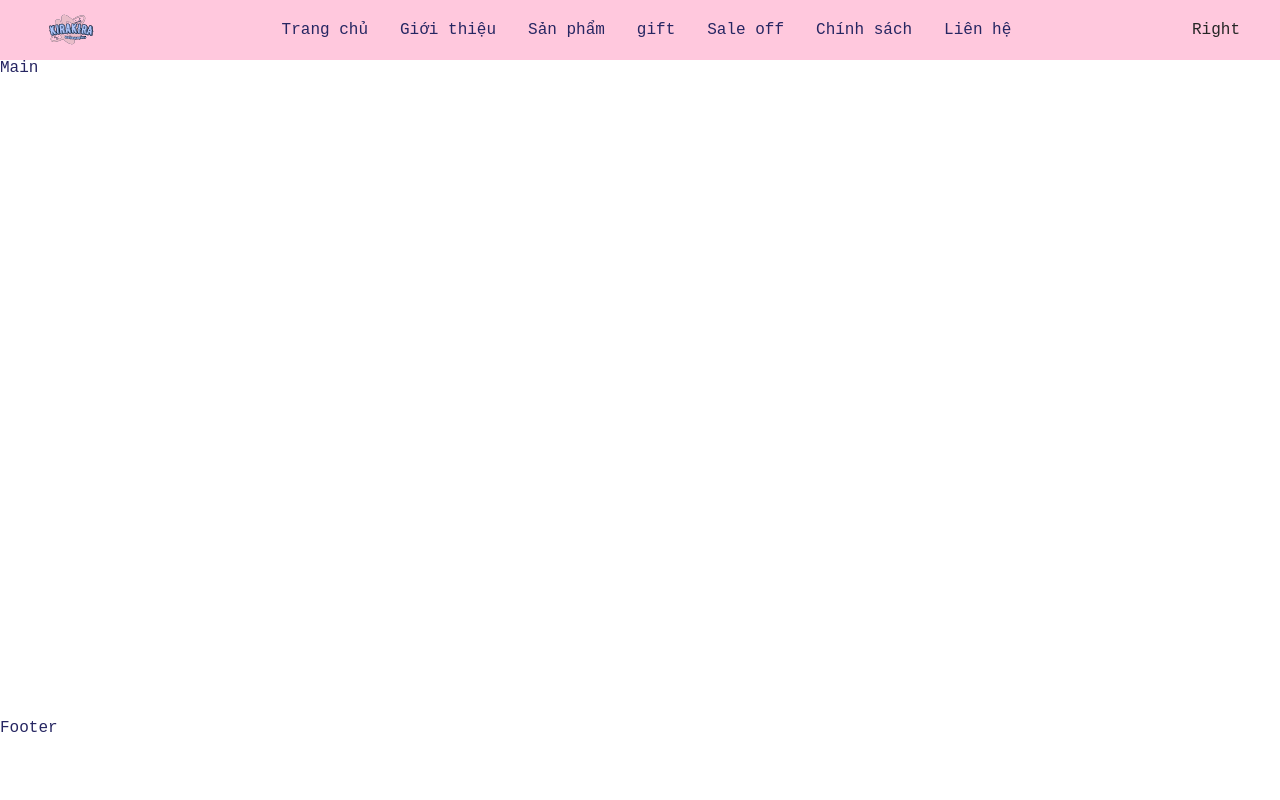
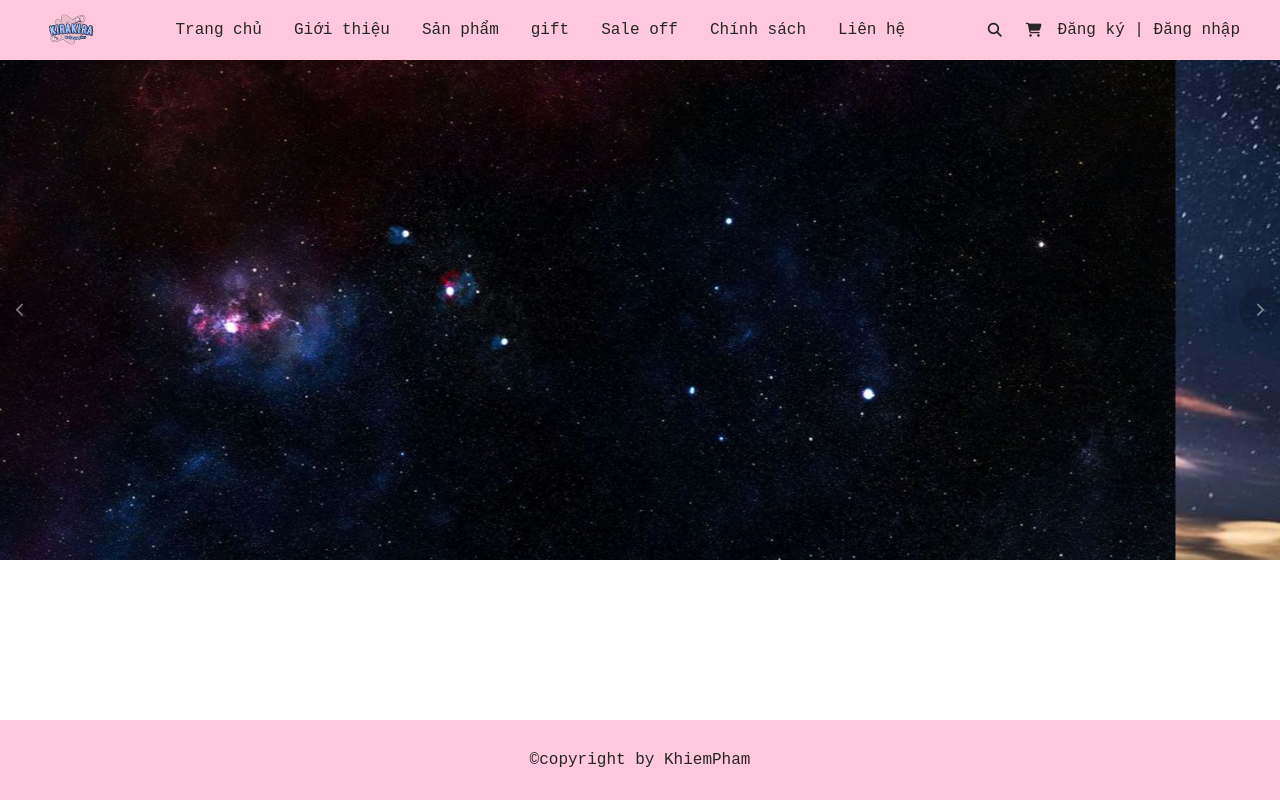
Before and after one commit to khiempham229/simple-website, a plain HTML site: page index.html in a window 1280 px wide. Drawn offline with Linux system fonts and the light colour scheme.

Commit message:
update right section header and implement carousel banner

```diff
--- a/index.html
+++ b/index.html
@@ -5,10 +5,14 @@
     <meta name="viewport" content="width=device-width, initial-scale=1.0" />
     <title>Kira Kira</title>
     <link rel="icon" type="image/x-icon" href="assets/images/logo.ico" />
-    <link rel="stylesheet" href="https://cdnjs.cloudflare.com/ajax/libs/font-awesome/6.6.0/css/all.min.css" integrity="sha512-Kc323vGBEqzTmouAECnVceyQqyqdsSiqLQISBL29aUW4U/M7pSPA/gEUZQqv1cwx4OnYxTxve5UMg5GT6L4JJg==" crossorigin="anonymous" referrerpolicy="no-referrer" />
-    <link rel="stylesheet" href="styles/reset.css" />
-    <link rel="stylesheet" href="styles/base.css" />
-    <link rel="stylesheet" href="styles/layout.css" />
+    <link
+      rel="stylesheet"
+      href="https://cdnjs.cloudflare.com/ajax/libs/font-awesome/6.6.0/css/all.min.css"
+      integrity="sha512-Kc323vGBEqzTmouAECnVceyQqyqdsSiqLQISBL29aUW4U/M7pSPA/gEUZQqv1cwx4OnYxTxve5UMg5GT6L4JJg=="
+      crossorigin="anonymous"
+      referrerpolicy="no-referrer"
+    />
+    <link rel="stylesheet" href="styles/home.css" />
   </head>
 
   <body>
@@ -17,7 +21,7 @@
         <div class="container">
           <div class="header-container">
             <div class="main-logo">
-              <img src="assets/images/logo.svg" alt="logo">
+              <img src="assets/images/logo.svg" alt="logo" />
             </div>
             <nav>
               <ul class="menu">
@@ -31,15 +35,68 @@
               </ul>
             </nav>
             <div class="header-right">
-              Right
+              <div class="control-box">
+                <div class="search-box">
+                  <button class="icon search-icon">
+                    <i class="fa-solid fa-magnifying-glass"></i>
+                  </button>
+                  <input id="search-input" type="text" placeholder="Tìm kiếm" />
+                </div>
+                <button class="icon">
+                  <i class="fa-solid fa-cart-shopping"></i>
+                </button>
+                <div class="account">
+                  <a href="#dang-ky">Đăng ký</a>
+                  |
+                  <a href="#dang-nhap">Đăng nhập</a>
+                </div>
+              </div>
             </div>
           </div>
         </div>
       </header>
       <main>
-        Main
+        <div class="main-container homepage">
+          <div class="banner-container">
+            <section class="carousel-container">
+              <div class="carousel-list">
+                <div class="carousel-slide">
+                  <img src="./assets/images/banner/banner-slide-1.jpg" alt="slide1" />
+                </div>
+                <div class="carousel-slide">
+                  <img src="./assets/images/banner/banner-slide-2.jpg" alt="slide2" />
+                </div>
+                <div class="carousel-slide">
+                  <img src="./assets/images/banner/banner-slide-3.jpg" alt="slide3" />
+                </div>
+                <div class="carousel-slide">
+                  <img src="./assets/images/banner/banner-slide-4.jpg" alt="slide4" />
+                </div>
+                <div class="carousel-slide">
+                  <img src="./assets/images/banner/banner-slide-5.jpg" alt="slide5" />
+                </div>
+              </div>
+              <div class="carousel-control">
+                <button class="icon carousel-control-btn prev-btn">
+                  <i class="fa-solid fa-chevron-left"></i>
+                </button>
+                <button class="icon carousel-control-btn next-btn">
+                  <i class="fa-solid fa-chevron-right"></i>
+                </button>
+              </div>
+            </section>
+          </div>
+        </div>
       </main>
-      <footer>Footer</footer>
+      <footer>
+        <div class="container">
+          <div class="footer-container">
+            <p>&copy;copyright by KhiemPham</p>
+          </div>
+        </div>
+      </footer>
     </div>
   </body>
+
+  <script src="./main.js"></script>
 </html>
--- /dev/null
+++ b/main.js
@@ -0,0 +1,45 @@
+document.addEventListener('DOMContentLoaded', (event) => {
+  console.log('Loaded!');
+
+  const carouselList = document.querySelector('.carousel-list');
+  const slides = document.querySelectorAll('.carousel-slide');
+  const prevBtn = document.querySelector('.carousel-control-btn.prev-btn');
+  const nextBtn = document.querySelector('.carousel-control-btn.next-btn');
+
+  let intervalId = null;
+  let currentIndex = 0;
+  const totalSlides = slides.length;
+
+  function updateCarousel() {
+    const offset = -currentIndex * 100; // Di chuyển carousel theo Slide
+    carouselList.style.transform = `translateX(${offset}%)`;
+
+    if (intervalId) {
+      // Reset chuyển Slide mỗi 5 giây
+      clearInterval(intervalId);
+    }
+
+    // Tự động chuyển Slide mỗi 5 giây
+    intervalId = setInterval(showNextSlide, 5000);
+  }
+
+  // Xử lý hiển thị Slide trước đó
+  function showPrevSlide() {
+    console.log('Prev Slide');
+    currentIndex = (currentIndex - 1 + totalSlides) % totalSlides;
+    updateCarousel();
+  }
+
+  // Xử lý hiển thị Slide tiếp theo
+  function showNextSlide() {
+    console.log('Next Slide');
+    currentIndex = (currentIndex + 1) % totalSlides;
+    updateCarousel();
+  }
+
+  // Thêm event click cho 2 button
+  prevBtn.addEventListener('click', showPrevSlide);
+  nextBtn.addEventListener('click', showNextSlide);
+
+  updateCarousel();
+});
--- a/styles/base.css
+++ /dev/null
@@ -1,39 +0,0 @@
-* {
-  --heading-font-family: Helvetica, sans-serif;
-  --content-font-family: monospace;
-  --content-font-size: 1rem;
-  --heading-color: #262662;
-  --content-color: #262662;
-  --primary-color: #ffc8dd;
-  --secondary-color: #ffafcc;
-}
-
-body {
-  font-family: var(--content-font-family);
-  color: var(--content-color);
-  font-size: var(--content-font-size);
-}
-
-h1,
-h2,
-h3,
-h4,
-h5,
-h6 {
-  font-family: var(--heading-font-family);
-}
-
-a {
-  color: var(--content-color);
-  text-decoration: none;
-}
-
-a:hover {
-  color: var(--content-color);
-}
-
-.container {
-  max-width: 1200px;
-  padding: 0 16px;
-  margin: 0 auto;
-}
--- /dev/null
+++ b/styles/home.css
@@ -0,0 +1,60 @@
+@import url(./shared/layout.css);
+
+.homepage {}
+
+.banner-container {
+  width: auto;
+  /* Set chiều cao của banner */
+  height: 500px;
+}
+
+.carousel-container {
+  position: relative;
+  width: 100%;
+  height: 100%;
+  margin: 0 auto;
+  overflow: hidden;
+}
+
+.carousel-container .carousel-list,
+.carousel-container .carousel-slide {
+  width: 100%;
+  height: 100%;
+}
+
+.carousel-container .carousel-list {
+  display: flex;
+  flex-wrap: nowrap;
+  transition: transform 0.5s ease-in-out;
+}
+
+.carousel-container .carousel-slide {
+  min-width: 100%;
+}
+
+.carousel-container .carousel-slide > img {
+  width: 100%;
+  height: 100%;
+  object-fit: cover;
+}
+
+.carousel-container .carousel-control {
+  position: absolute;
+  top: 50%;
+  transform: translateY(-50%);
+  display: flex;
+  align-items: center;
+  justify-content: space-between;
+  width: 100%;
+}
+
+.carousel-container .carousel-control-btn {
+  padding: 16px;
+  color: #FFFFFF75;
+  background-color: #00000025;
+  border-radius: 50%;
+}
+
+.carousel-container .carousel-control-btn:hover {
+  background-color: #00000075;
+}
--- /dev/null
+++ b/styles/shared/animation.css
@@ -0,0 +1,11 @@
+@keyframes AnimateTop {
+  from {
+    top: 0;
+    opacity: 0
+  }
+
+  to {
+    top: 100%;
+    opacity: 1
+  }
+}
--- /dev/null
+++ b/styles/shared/base.css
@@ -0,0 +1,109 @@
+@import url(./reset.css);
+@import url(./animation.css);
+
+* {
+  --heading-font-family: Helvetica, sans-serif;
+  --content-font-family: monospace;
+  --content-font-size: 1rem;
+  --heading-color: #262626;
+  --content-color: #262626;
+  --text-color: #262626;
+  --border-color: #262626;
+  --primary-color: #ffc8dd;
+  --secondary-color: #ffafcc;
+  --border-radius: 4px;
+  --box-shadow: 0px 0px 12px 4px #00000025;
+}
+
+body {
+  font-family: var(--content-font-family);
+  color: var(--content-color);
+  font-size: var(--content-font-size);
+}
+
+h1,
+h2,
+h3,
+h4,
+h5,
+h6 {
+  font-family: var(--heading-font-family);
+}
+
+a {
+  color: var(--content-color);
+  text-decoration: none;
+}
+
+a:hover {
+  color: var(--content-color);
+}
+
+/* Button */
+button, .btn {
+  display: inline-flex;
+  align-items: center;
+  justify-content: center;
+  gap: 8px;
+  font-size: 14px;
+  font-family: var(--content-font-family);
+  padding: 8px 16px;
+  background-color: transparent;
+  border-radius: var(--border-radius);
+  border: 1px solid var(--border-color);
+  cursor: pointer;
+}
+
+button.icon, .btn.icon {
+  display: inline-flex;
+  align-items: center;
+  justify-content: center;
+  padding: 8px;
+  border: 0;
+  color: inherit;
+}
+
+/* Input */
+input {
+  font-size: 12px;
+  font-family: var(--content-font-family);
+  padding: 8px 12px;
+  color: var(--border-color);
+  border: none;
+  box-shadow: 0px 0px 12px 4px #00000025;
+  border-radius: var(--border-radius);
+}
+
+input:hover, input:focus, input:focus-visible {
+  outline: 0;
+}
+
+/* Layout */
+.container {
+  max-width: 1200px;
+  height: 100%;
+  padding: 0 16px;
+  margin: 0 auto;
+}
+
+.flex-box {
+  display: flex;
+  align-items: center;
+  gap: 16px;
+}
+
+.justify-content-center {
+  justify-content: center;
+}
+
+.justify-content-end {
+  justify-content: flex-end;
+}
+
+.justify-content-beetween {
+  justify-content: space-between;
+}
+
+.flex-nowrap {
+  flex-wrap: nowrap;
+}
--- a/styles/layout.css
+++ b/styles/shared/layout.css
@@ -1,3 +1,5 @@
+@import url(./base.css);
+
 * {
   --header-height: 60px;
   --footer-height: 80px;
@@ -15,7 +17,6 @@
 
 header {
   grid-area: header;
-
   background-color: var(--primary-color);
   color: #262626;
 }
@@ -27,11 +28,12 @@ main {
 
 footer {
   grid-area: footer;
+  background-color: var(--primary-color);
+  color: #262626;
 }
 
 .header-container {
   height: var(--header-height);
-  overflow: hidden;
   display: flex;
   align-items: center;
   justify-content: space-between;
@@ -62,3 +64,37 @@ nav ul.menu > li > a:hover {
   background-color: var(--secondary-color);
 
 }
+
+.header-right .control-box {
+  display: flex;
+  align-items: center;
+  justify-content: flex-end;
+  gap: 8px;
+}
+
+.header-right .control-box .search-box {
+  position: relative;
+}
+
+.control-box .search-box input {
+  position: absolute;
+  display: none;
+  top: 100%;
+  left: 0;
+  animation: AnimateTop 0.4s;
+}
+
+.control-box .search-box .search-icon:hover + input,
+.control-box .search-box input:hover {
+  display: block;
+}
+
+.main-container {}
+
+/* Footer */
+.footer-container {
+  display: flex;
+  align-items: center;
+  justify-content: center;
+  height: 100%;
+}
```
Also changed, not shown: assets/images/banner/banner-slide-1.jpg (added), assets/images/banner/banner-slide-2.jpg (added), assets/images/banner/banner-slide-3.jpg (added), assets/images/banner/banner-slide-4.jpg (added), assets/images/banner/banner-slide-5.jpg (added), assets/images/banner/banner-slide-6.jpg (added), styles/shared/reset.css (renamed from styles/reset.css).
